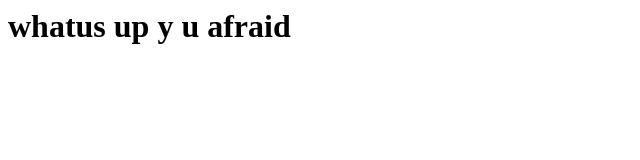
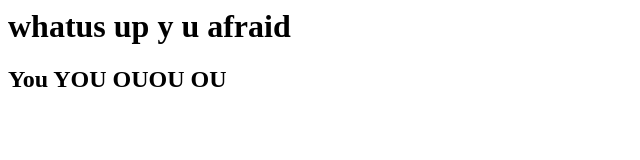
Before and after one commit to thepirorekildo/reponew, a plain HTML site: page index.html in a window 1280 px wide. Shown: the whole page, without its empty margins (0-640 px from the left). Drawn offline with Linux system fonts and the light colour scheme.

Commit message:
add new files

```diff
--- a/index.html
+++ b/index.html
@@ -1 +1,2 @@
 <h1>whatus up y u afraid</h1>
+<h2>You YOU OUOU OU</h2>
```
